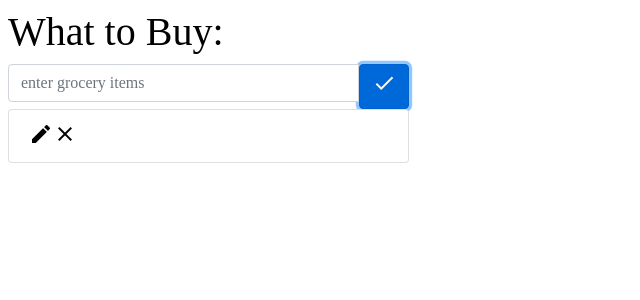
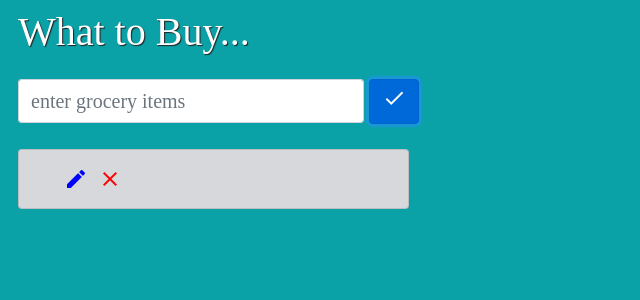
Before and after one commit to vcthuang/GroceryListManager, an Angular app: page / in a window 1280 px wide. Both pictures are taken after a click on the button "done". Shown: the top 300 px of the page, without its empty margins (0-640 px from the left). Built offline with nearby package versions, Linux system fonts and the light colour scheme.

Commit message:
update style

```diff
--- a/src/app/app.component.html
+++ b/src/app/app.component.html
@@ -1,3 +1,4 @@
 <div>
-  <app-grocery>Loading...</app-grocery>
+  <!--call grocery compoment-->
+  <app-grocery></app-grocery>
 </div>
--- a/src/app/app.module.ts
+++ b/src/app/app.module.ts
@@ -2,6 +2,10 @@ import { BrowserModule } from '@angular/platform-browser';
 import { NgModule } from '@angular/core';
 
 import { AppComponent } from './app.component';
+
+// Grocery Component is the only component created for this project.
+// It allows user to add, edit, delete items from shopping list.
+// It also allows user to strike through an item to mark it as done.
 import { GroceryComponent } from './grocery/grocery.component';
 import { FormsModule } from '@angular/forms';
 import { HttpClientModule } from '@angular/common/http';
--- a/src/app/grocery/grocery.component.css
+++ b/src/app/grocery/grocery.component.css
@@ -0,0 +1,36 @@
+h1 {
+  font-family: 'Ubuntu', ;
+  margin-left: 10px;
+  text-shadow: 1px 1px 1px #222;
+}
+
+.input-group {
+  padding-top: 15px;
+  margin-left: 10px;
+}
+
+#txtSearch {
+  font-size:  20px;
+  border-radius: 3px;
+}
+.input-group-btn {
+  padding-left: 5px;
+}
+
+.list-group {
+  font-size: 20px;
+  padding-top: 25px;
+  margin-left: 10px;
+}
+
+.edit-icons {
+  color: blue;
+  padding: 5px 5px 5px 5px;
+  vertical-align: middle;
+}
+
+.delete-icons {
+  color: red;
+  padding: 5px 5px 5px 5px;
+  vertical-align: middle;
+}
--- a/src/app/grocery/grocery.component.html
+++ b/src/app/grocery/grocery.component.html
@@ -1,10 +1,5 @@
-
-<!--Use Google Material + Icon -->
-<link href="https://fonts.googleapis.com/icon?family=Material+Icons" rel="stylesheet">
-
-
 <div>
-  <h1> What to Buy: </h1>
+  <h1> What to Buy... </h1>
 
   <div class="row">
     <div class="col-xs-6 col-md-4">
@@ -25,19 +20,20 @@
 
       <!-- Print grocery list -->
       <ul class="list-group">
-        <li *ngFor="let task of tasks" class="list-group-item">
-          <span (click)="onStrike(task)" [ngClass]="{'strike': task.strike}"> {{ task.name }} </span>
+        <li *ngFor="let task of tasks" class="list-group-item list-group-item-secondary">
+          <!-- Toggle item -->
+          <span (click)="onStrike(task)" [ngClass]="{'strike': task.strike}"> {{ task.name }}&nbsp;&nbsp;&nbsp;&nbsp;</span>
 
           <!-- Edit item -->
           <span (click)="onEdit(task)">
-            <i class="material-icons">
+            <i class="material-icons edit-icons">
               edit
             </i>
           </span>
 
           <!-- Delete item -->
           <span (click)="onDelete(task)">
-            <i class="material-icons">
+            <i class="material-icons delete-icons">
               clear
             </i>
           </span>
--- a/src/app/grocery/grocery.component.ts
+++ b/src/app/grocery/grocery.component.ts
@@ -1,19 +1,31 @@
 import { Component, OnInit } from '@angular/core';
+import { doesNotReject } from 'assert';
 
+// we added bootstrap style for this project
 @Component({
   selector: 'app-grocery',
   templateUrl: './grocery.component.html',
   styleUrls: [
+    './grocery.component.css',
     '../../assets/css/bootstrap.min.css',
   ]
 })
+
+
 export class GroceryComponent implements OnInit {
 
+  // Initialize task - an item on the shopping list and
+  // tasks - the entire shopping list.
   task = {
     name: '',
     id: 0
   };
 
+  // tasks {
+  //   id: unique timestamp
+  //   name: string holds shopping item
+  //   strike: boolean tells if the task is done
+  // }
   tasks = [];
 
   constructor() { }
@@ -21,11 +33,16 @@ export class GroceryComponent implements OnInit {
   ngOnInit(): void {
   }
 
+  // This function is called when the user click on the input box
   onClick(){
+
+    // add an entry to tasks if it's a new shopping item
     if(this.task.id == 0){
       this.tasks.push({id: (new Date()).getTime(),name: this.task.name, strike: false});
     }
 
+    // reset task or otherwise the shopping item will be shown on the input box
+    // which makes user input unfriendly.  It is also used to end editing an item.
     this.task = {
       name: '',
       id: 0
@@ -35,11 +52,15 @@ export class GroceryComponent implements OnInit {
     console.log(this.tasks);
   }
 
+  // This function is called when the user clicks on pencil mark to modify an entry
   onEdit(item){
     this.task = item;
   }
 
+  // This function is called when the user click on x mark to delete an entry
   onDelete(item){
+
+    // loop through entire tasks.  If id matches, the entry is deleted from tasks
     for(var i = 0;i < this.tasks.length; i++){
         if(item.id == this.tasks[i].id){
             this.tasks.splice(i,1);
@@ -48,7 +69,11 @@ export class GroceryComponent implements OnInit {
     }
   }
 
+  // This function is called when the user click on the item to mark done or undone
   onStrike(item){
+
+    // loop through entire tasks.
+    // If id matches, strike will be set to the opposite of the current state
     for(var i = 0;i < this.tasks.length; i++){
       if(item.id == this.tasks[i].id){
         if(this.tasks[i].strike){
--- a/src/index.html
+++ b/src/index.html
@@ -6,6 +6,9 @@
   <base href="/">
   <meta name="viewport" content="width=device-width, initial-scale=1">
   <link rel="icon" type="image/x-icon" href="favicon.ico">
+  <!--Use Google Material + Icon -->
+  <link href="https://fonts.googleapis.com/icon?family=Material+Icons" rel="stylesheet">
+  <link href="https://fonts.googleapis.com/css?family=Ubuntu&display=swap" rel="stylesheet">
 </head>
 <body>
   <app-root></app-root>
--- a/src/styles.css
+++ b/src/styles.css
@@ -1,4 +1,9 @@
-/* You can add global styles to this file, and also import other style files */
+/* .strike is used grocerty.component */
 .strike{
   text-decoration:line-through;
 }
+
+body {
+  color: #fff;
+  background-color: rgb(10, 161, 167);
+}
```
Also changed, not shown: 1 other file (tests, documents, lock files or other folders).
